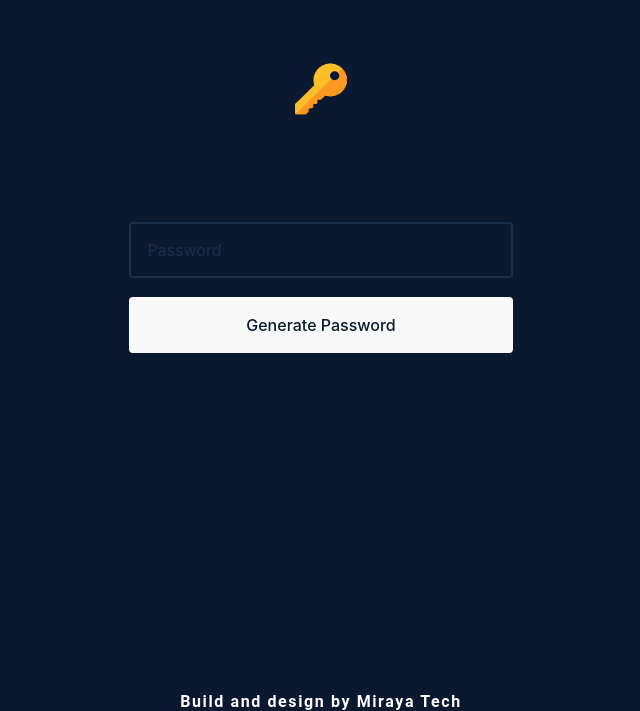
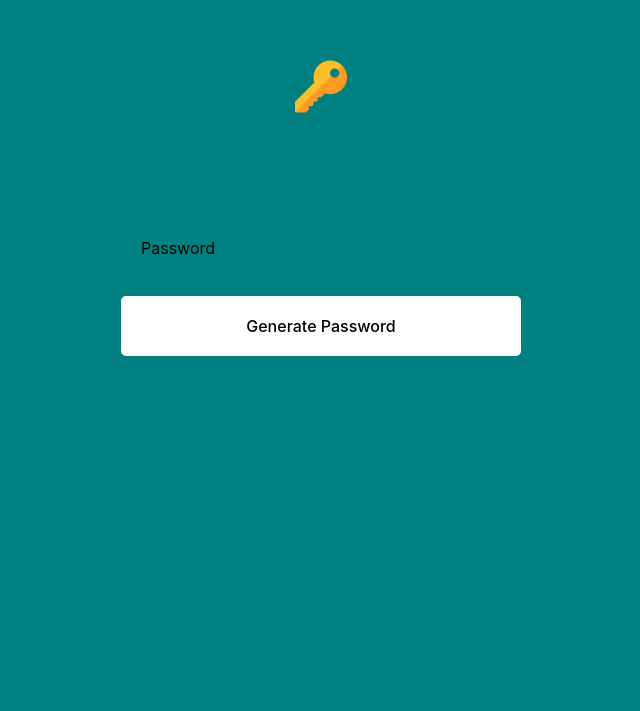
Before and after one commit to SneakySpi/Ss-Password-Gen, a plain HTML site: page index.html in a window 1280 px wide. Shown: the part 188-899 px from the top of the page, without its empty margins (319-959 px from the left). After the commit the page ends 800 px from the top, so only its background shows below. Drawn offline with Linux system fonts and the light colour scheme.

Commit message:
Altered from Legacy
for readability sake

```diff
--- a/app.js
+++ b/app.js
@@ -1,8 +1,6 @@
 const input = document.querySelector("input");
 const button = document.querySelector("button");
-button.addEventListener("click", () => {
-  input.value = generatePassword(16);
-});
+button.addEventListener("click", () => { input.value = generatePassword(16); });
 
 function generatePassword(length = 12) {
   const charset = "ABCDEFGHIJKLMNOPQRSTUVWXYZabcdefghijlkmnopqrstuvwxyz0123456789@#$-=_+@!£$%&*?";
--- a/index.html
+++ b/index.html
@@ -4,7 +4,7 @@
   <meta charset="UTF-8">
   <meta name="viewport" content="width=device-width, initial-scale=1.0">
   <link rel="stylesheet" href="style.css">
-  <link rel="icon" type="image/png" sizes="32x32" href="favicon_io/favicon.ico">
+  <link rel="icon" type="image/png" sizes="32x32" href="key.ico">
   <title>Password Generator</title>
 </head>
 <body>
@@ -13,14 +13,7 @@
     <input type="text" placeholder="" disabled>
     <p>Password</p>
   </label>
-  <button>  Generate Password</button aria-label="Creat Password">
-	<footer class="footer">
-		<a
-		  href="https://github.com/mirayatech"
-		  class="footer-link"
-		  target="_blank"
-		  >Build and design by Miraya Tech</a>
-	  </footer>
+  <button>  Generate Password</button>
   <script src="app.js"></script>
 </body>
 </html>
--- a/style.css
+++ b/style.css
@@ -1,6 +1,4 @@
-@import url("https://fonts.googleapis.com/css2?family=Oxanium:wght@400;500&display=swap");
-
-* {
+*{
   margin: 0;
   padding: 0;
   outline: none;
@@ -8,25 +6,44 @@
   -webkit-tap-highlight-color: transparent;
 }
 
-html,
-body {
+html, body {
   height: 100%;
+  justify-content: center;
+  font-family: "Roboto", sans-serif;
   display: flex;
   flex-direction: column;
   align-items: center;
-  justify-content: center;
-  font-family: "Roboto", sans-serif;
-  background: #0a192f;
+  background: teal;
+}
+
+button {
+  font-family: Calibre, "San Francisco", "SF Pro Text", -apple-system, system-ui, sans-serif;
+  font-weight: 500;
+  font-size: 1rem;
+  user-select: none;
+  margin-top: 20px;
+  padding: 15px 20px;
+  min-width: 400px;
+  border-radius:5px;
+  background: white;
+  border: 5px solid white;
+  color: black;
+  transition: all 0.3s ease;
+}
+
+button:hover {
+  cursor: pointer;
+  opacity: 0.5;
+  transition: all 0.3s ease;
 }
 
 img {
   width: 10%;
   margin-bottom: 100px;
+  transform-origin: bottom;
+  user-select: none;
   animation: key 2s ease-in-out infinite alternate;
   animation-timing-function: linear;
-  transform-origin: bottom;
-
-  user-select: none;
 }
 
 label {
@@ -34,84 +51,48 @@ label {
 }
 
 label input {
-  font-family: Calibre, "San Francisco", "SF Pro Text", -apple-system, system-ui,
-    sans-serif;
+  background: transparent;
+  padding: 1rem 20px;
+  min-width: 400px;
+  font-family: Calibre, "San Francisco", "SF Pro Text", -apple-system, system-ui, sans-serif;
   font-size: 1rem;
-  color: #fff;
-  background: transparent;
-
-  padding: 1rem 19.2px;
-  min-width: 384px;
-
-  border-radius: 4px;
-  border: 2px solid #1b2e4a;
-
+  border-radius: 5px;
+  border: 2px solid teal;
+  color: white;
   transition: border-color 0.3s ease;
 }
 
 label input::selection {
-  background: #64feda;
+  background: cyan;
 }
 
 label p {
-  color: #f9f9f9;
   font-size: 1rem;
   user-select: none;
-  font-family: Calibre, "San Francisco", "SF Pro Text", -apple-system, system-ui,
-    sans-serif;
-
+  font-family: Calibre, "San Francisco", "SF Pro Text", -apple-system, system-ui, sans-serif;
   position: absolute;
   top: 50%;
   transform: translateY(-50%);
-
-  margin-left: 12px;
-  padding: 0 6.4px;
-
-  background: #0a192f;
-
+  margin-left: 15px;
+  padding: 0 5px;
+  background: teal;
+  color: white;
   transition: top 0.2s, font-size 0.2s, color 0.2s;
 }
 
 label input:not(:placeholder-shown) {
-  border-color: #64feda;
+  border-color: cyan;
 }
 
 label input:not(:placeholder-shown) + p {
   top: 0;
-  font-size: calc(14.4 / 16 * 1rem);
-  color: #57dbbc;
+  font-size: calc(15 / 20 * 1rem);
+  color: hsl(150, 50%, 50%);
 }
 
 label input:placeholder-shown + p {
-  color: #1b2e4a;
+  color: black;
 }
-
-button {
-  font-family: Calibre, "San Francisco", "SF Pro Text", -apple-system, system-ui,
-    sans-serif;
-  font-weight: 500;
-  font-size: 1rem;
-  user-select: none;
-
-  margin-top: 19px;
-  padding: 16px 19.2px;
-  min-width: 384px;
-
-  border-radius:4px;
-  background: #f9f9f9;
-  border: 2px solid #f9f9f9;
-  color: #0a192f;
-
-  transition: all 0.3s ease;
-}
-
-button:hover {
-  cursor: pointer;
-  opacity: 0.7;
-  transition: all 0.3s ease;
-}
-
-/* Animation */
 
 @keyframes key {
   from {
@@ -123,36 +104,30 @@ button:hover {
   }
 }
 
-
-/* Footer */
-
 .footer {
   position: absolute;
-top: 880px;
+  top: 900px;
 	display: flex;
 	justify-content: center;
 	align-items: flex-end;
-  }
+}
 
-  .footer-link,
-  .footer-link:visited {
+.footer-link, .footer-link:visited {
 	text-decoration: none;
-	color:#fff;
+	color:white;
 	font-size: 1rem;
 	font-weight: 600;
 	letter-spacing: 0.1rem;
 	transition: all 0.3s ease;
 	display: inline-block;
 	position: relative;
-  }
+}
 
 
-  .footer-link:hover {
+.footer-link:hover {
 	transition: all 0.3s ease;
-  color: #64feda;
-  }
-
-/* Media Query */
+  color: cyan;
+}
 
 @media (max-width: 27.875rem) {
   label input {
@@ -160,6 +135,6 @@ top: 880px;
   }
 
   button {
-    min-width: 300px;
+      min-width: 300px;
   }
 }
```
Also changed, not shown: key.ico (added).
